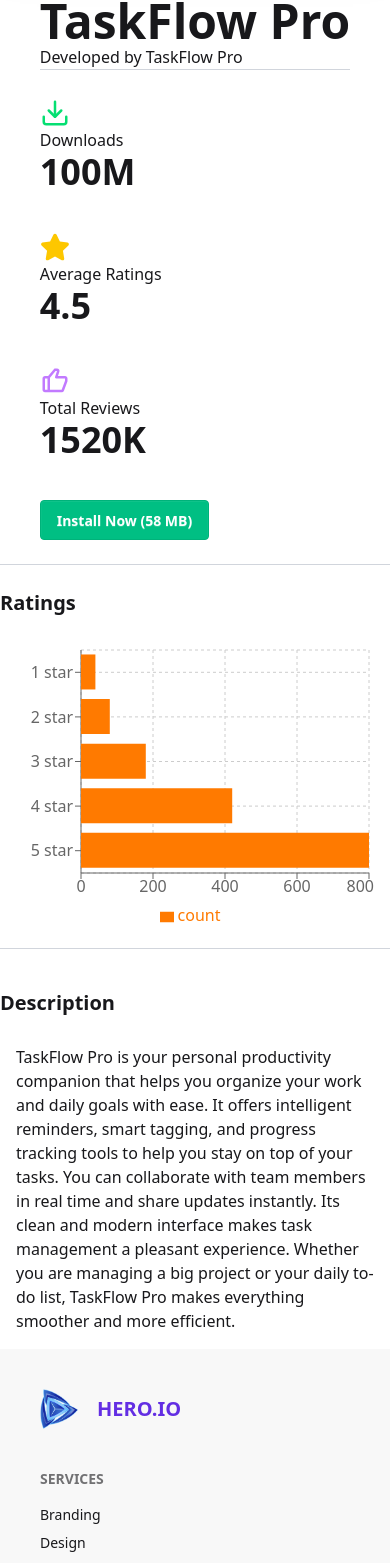
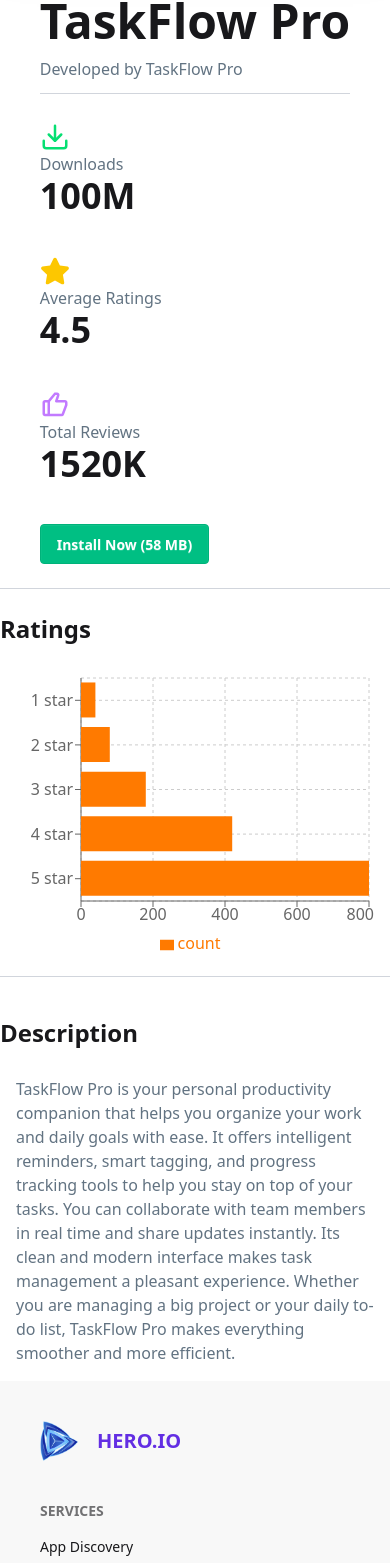
Before and after one commit to aftabuddin007/tools-store, a React (Vite) app: page /productDetail/1 in a window 390 px wide. Shown: the part 427-1990 px from the top of the page. Built offline with nearby package versions, Linux system fonts and the light colour scheme.

Commit message:
Some resposive issues fix

```diff
--- a/src/Components/Footer/Footer.jsx
+++ b/src/Components/Footer/Footer.jsx
@@ -14,17 +14,17 @@
   </aside>
   <nav>
     <h6 className="footer-title">Services</h6>
-    <a className="link link-hover">Branding</a>
-    <a className="link link-hover">Design</a>
-    <a className="link link-hover">Marketing</a>
-    <a className="link link-hover">Advertisement</a>
+    <a className="link link-hover">App Discovery</a>
+    <a className="link link-hover">App Installation</a>
+    <a className="link link-hover">App Management</a>
+    <a className="link link-hover">Chart Analytics</a>
   </nav>
   <nav>
     <h6 className="footer-title">Company</h6>
     <a className="link link-hover">About us</a>
     <a className="link link-hover">Contact</a>
-    <a className="link link-hover">Jobs</a>
-    <a className="link link-hover">Press kit</a>
+    <a className="link link-hover">Help / FAQ</a>
+
   </nav>
   <nav>
     <h6 className="footer-title">Legal</h6>
--- a/src/pages/Banner/Banner.jsx
+++ b/src/pages/Banner/Banner.jsx
@@ -9,7 +9,7 @@
     return (
      <div >
         <div className="hero bg-base-200 ">
-  <div className="hero-content text-center">
+  <div className="hero-content text-center overflow-x-hidden">
     <div className="">
       <h1 className="text-5xl font-bold text-[#001931]">We Build <br /><span className='text-[#632EE3]'>Productive</span> Apps</h1>
       <p className="py-6 text-[#627382]">
--- a/src/pages/HeroBanner/HeroBanner.jsx
+++ b/src/pages/HeroBanner/HeroBanner.jsx
@@ -2,14 +2,14 @@
 
 const HeroBanner = () => {
     return (
-        <div className=' '>
+
         <div className=' '>
 
-           <div className='bg-[linear-gradient(125deg,#632EE3_5.68%,#9F62F2_88.38%)] py-10  mt-[-16px] '>
-           <div className=' text-[#ffffff]  text-center    sm:w-4xl sm:mx-auto'>
+           <div className='bg-[linear-gradient(125deg,#632EE3_5.68%,#9F62F2_88.38%)] py-10  mt-[-16px] overflow-x-hidden'>
+           <div className=' text-[#ffffff]  text-center overflow-x-hidden    sm:w-4xl sm:mx-auto'>
             <h2 className='sm:text-5xl font-bold mb-8'>Trusted by Millions, Built for You</h2>
-            <div className='flex-col sm:flex justify-between sm:flex-row overflow-x-hidden'>
-                <div className='mb-3'>
+            <div className='flex-col sm:flex justify-between sm:flex-row '>
+                <div className='mb-3 '>
                     <p className='text-[10px] sm:text-[16px]'>Total Downloads</p>
                     <h1 className='text-2xl sm:text-6xl font-bold'>29.6M</h1>
                     <p className='text-[10px] sm:text-[16px]'>21% more than last month</p>
@@ -30,8 +30,9 @@
             </div>
         </div>
         </div></div>
-        </div>
+
     );
+
 };
 
 export default HeroBanner;
--- a/src/pages/Home/Home.jsx
+++ b/src/pages/Home/Home.jsx
@@ -15,8 +15,8 @@
     return (
         isLoading?<Loading></Loading>:<div className='max-w-7xl mx-auto mt-20 '>
             <div className='text-center'>
-                <h2 className='text-5xl  font-bold mb-4'>Trending Apps</h2>
-            <p className='text-[#627382] my-2'>Explore All Trending Apps on the Market developed by us</p>
+                <h2 className='text-4xl sm:text-5xl  font-bold mb-4'>Trending Apps</h2>
+            <p className='text-[14px] sm:text-xl text-[#627382] my-2'>Explore All Trending Apps on the Market developed by us</p>
             </div>
             <div  className='grid grid-cols-1 place-items-center sm:grid-cols-4 mt-20 gap-6 '>
 
--- a/src/pages/Installation/Installation.jsx
+++ b/src/pages/Installation/Installation.jsx
@@ -56,7 +56,7 @@
                 <h2 className='text-5xl  font-bold mb-4'>Your Installed Apps</h2>
                 <p className='text-[#627382] my-2'>Explore All Trending Apps on the Market developed by us</p>
             </div>
-            <div className='flex justify-between text-xl font-semibold'>
+            <div className='flex justify-between text-[14px] sm:text-xl font-semibold'>
                 {installList.length} Apps Found
             <select Value={sortOrder} onChange={s=>setSortOrder(s.target.value)} defaultValue='Sort' className="select select-sm">
   <option disabled={true}>Sort</option>
@@ -67,12 +67,12 @@
 
         <div>
             {
-                sortItem?.map(p=>(<div className='flex justify-between px-10 items-center  p-3 bg-[#ffffff] mb-3'>
+                sortItem?.map(p=>(<div className='flex justify-between sm:px-10 items-center  p-3 bg-[#ffffff] mb-3'>
                 <div className=' flex gap-4 items-center'>
                 <img className='h-[100px]' src={p?.image} alt="" />
                 <div>
                     <p className='text-xl font-bold mb-6'>{p?.title}</p>
-                <div className='flex gap-5 text-[7px] sm:text-xl '>
+                <div className='flex gap-5 text-[9px] sm:text-xl '>
                     <p className='flex items-center text-green-400'><FaDownload />
  {p?.downloads}M</p>
                     <p className='flex items-center text-yellow-400'><FaStar />
--- a/src/pages/ProductDetails/ProductDetails.jsx
+++ b/src/pages/ProductDetails/ProductDetails.jsx
@@ -93,24 +93,24 @@
     />
     <div className=''>
       <div className='border-2- border-b border-gray-300 mt-15'>
-        <h1 className="text-5xl font-bold">{title}</h1>
-      <p>Developed by {companyName}</p>
+        <h1 className="text-5xl font-bold mb-3">{title}</h1>
+      <p className='mb-3 text-[#627382]'>Developed by {companyName}</p>
       </div>
       <div>
         <div className='flex-col flex justify-between sm:flex-row gap-10 mt-7 mb-10'>
             <div className=''>
                 <p className='text-3xl font-semibold text-green-400'><LuDownload /></p>
-                <p>Downloads</p>
+                <p className='text-[#627382]'>Downloads</p>
                 <h2 className='text-4xl font-bold'>{downloads}M</h2>
             </div>
             <div>
                 <p className='text-3xl font-semibold text-yellow-400'><FaStar /></p>
-                <p>Average Ratings</p>
+                <p className='text-[#627382]'>Average Ratings</p>
                 <h2 className='text-4xl font-bold'>{ratingAvg}</h2>
             </div>
             <div>
                 <p className='text-3xl font-semibold text-purple-400'><BiLike /></p>
-                <p>Total Reviews</p>
+                <p className='text-[#627382]'>Total Reviews</p>
                 <h2 className='text-4xl font-bold'>{reviews}K</h2>
             </div>
 
@@ -123,7 +123,7 @@
 </div>
 {/* rechart option */}
 <div className='space-y-3 mt-6'>
-  <h3 className='text-xl font-bold'>Ratings</h3>
+  <h3 className='text-2xl font-bold'>Ratings</h3>
   <div className='bg-base-100 border-2- border-b border-gray-300 p-4 h-80'>
     <ResponsiveContainer width="100%" height="100%">
       <BarChart
@@ -145,8 +145,8 @@
 
    </div>
 <div className='space-y-3 mt-10'>
-  <h3 className='text-xl font-bold'>Description</h3>
-  <div className='bg-base-100   p-4 h-80'>
+  <h3 className='text-2xl font-bold'>Description</h3>
+  <div className='bg-base-100 text-[#627382]  p-4 h-80'>
 <p>{description}</p>
 
 
--- a/src/pages/Products/Products.jsx
+++ b/src/pages/Products/Products.jsx
@@ -53,14 +53,14 @@
                 <h2 className='text-5xl  font-bold mb-4'>Our All Applications</h2>
                 <p className='text-[#627382] my-2'>Explore All Apps on the Market developed by us. We code for Millions</p>
             </div>
-            <div className='flex justify-between items-center mb-7'>
-                <p className='text-xl font-semibold'>({searchProduct.length}) Apps Found</p>
-            <label className="input">
+            <div className='flex justify-between items-center mb-7 px-2'>
+                <p className='text-[14px] sm:text-xl font-semibold'>({searchProduct.length}) Apps Found</p>
+            <label className="input ">
   <input onChange={s=>setSearch(s.target.value)} type="search" value={search} className='cursor-pointer' placeholder="Search Products" />
 </label></div>
             {loading ? (<Loading></Loading>) : <div className='grid grid-cols-1 place-items-center sm:grid-cols-4 gap-6 '>
                 {
-                    searchProduct.length >0 ?(searchProduct.map(pro=>(<ProductCard key={pro.id} pro={pro}></ProductCard>))):(<AppError></AppError>)
+                    searchProduct.length >0 ?(searchProduct.map(pro=>(<ProductCard key={pro.id} pro={pro}></ProductCard>))):(<div className='col-span-1 sm:col-span-4 sm:flex justify-center items-center h-[60vh] w-full'><AppError></AppError></div>)
                 }
             </div>}
         </div>
```
Also changed, not shown: 1 other file (tests, documents, lock files or other folders).
